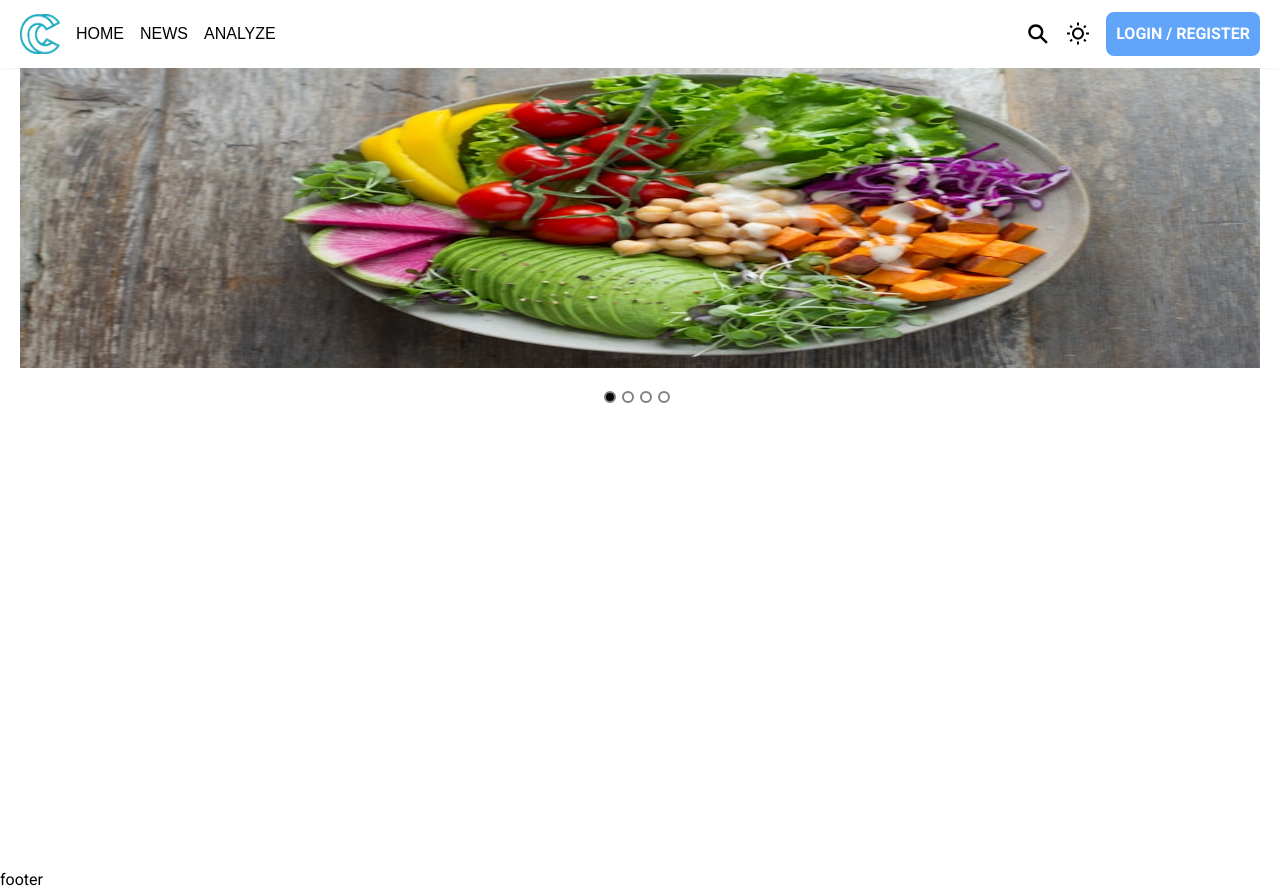
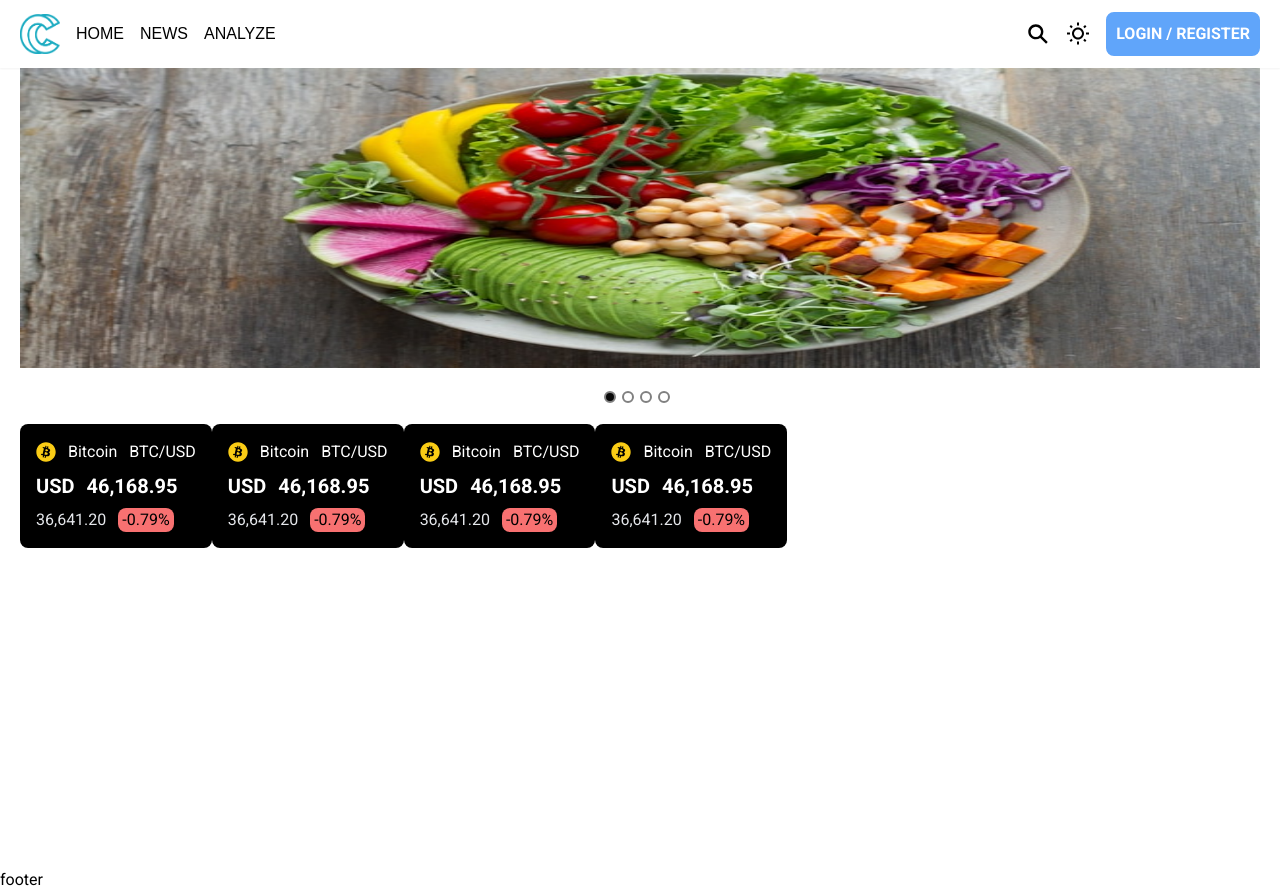
Before and after one commit to adelorosia/crypto_currency_front, a React (Vite) app: page / in a window 1280 px wide. Built offline with nearby package versions, Linux system fonts and the light colour scheme; no server answers; a web font is replaced by a local one.

Commit message:
nicht finish (#7)
Co-authored-by: Khalil <Khalil.haouas@gmail.com>

```diff
--- a/src/components/slider/SliderCoins.tsx
+++ b/src/components/slider/SliderCoins.tsx
@@ -1,13 +1,22 @@
-const SliderCoins = () => {
-    return (
-        <div>
-            <div>
-
-            </div>
-            <div></div>
-            <div></div>
-        </div>
-    );
+export interface ISliderCoins {
+  id: string;
+  component: JSX.Element;
 }
 
+interface SliderCoinProps {
+  sliderCoin: ISliderCoins[];
+}
+
+const SliderCoins = ({ sliderCoin }: SliderCoinProps) => {
+  return (
+   <div className=" flex gap-3">
+     <div className="flex w-full" >
+      {sliderCoin.map((item, index) => (
+        <div className="flex" key={index}>{item.component}</div>
+      ))}
+    </div>
+   </div>
+  );
+};
+
 export default SliderCoins;
--- a/src/pages/HomePage.tsx
+++ b/src/pages/HomePage.tsx
@@ -1,5 +1,7 @@
 import MaxWithWrapper from "../components/MaxWithWrapper";
 import MainSlider, { ICarouselItem } from "../components/slider/MainSlider";
+import SliderCoins, { ISliderCoins } from "../components/slider/SliderCoins";
+import { FaBitcoin } from "react-icons/fa";
 
 const items: ICarouselItem[] = [
   {
@@ -24,10 +26,82 @@ const items: ICarouselItem[] = [
   },
 ];
 
+const sliderCoin = [
+  {
+    id:"1",
+    component:  <div className="mt-4 bg-black p-4 flex flex-col  gap-2 rounded-lg w-full">
+    <div className=" flex  items-center text-white gap-3">
+      <FaBitcoin  className=" text-xl text-yellow-400"/>
+      <p>Bitcoin</p>
+      <p>BTC/USD</p>
+    </div>
+    <div className=" flex gap-3 text-white">
+      <span className=" font-bold text-xl">USD</span><span className=" text-xl font-bold">46,168.95</span>
+    </div>
+    <div className=" flex gap-3">
+      <span className=" text-gray-200">36,641.20</span> <span className="bg-red-400 rounded-lg px-1">-0.79%</span>
+    </div>
+  </div>
+
+  },
+  {
+    id:"2",
+    component:  <div className="mt-4 bg-black  p-4 flex flex-col  gap-2 rounded-lg w-full">
+    <div className=" flex  items-center text-white gap-3">
+      <FaBitcoin  className=" text-xl text-yellow-400"/>
+      <p>Bitcoin</p>
+      <p>BTC/USD</p>
+    </div>
+    <div className=" flex gap-3 text-white">
+      <span className=" font-bold text-xl">USD</span><span className=" text-xl font-bold">46,168.95</span>
+    </div>
+    <div className=" flex gap-3">
+      <span className=" text-gray-200">36,641.20</span> <span className="bg-red-400 rounded-lg px-1">-0.79%</span>
+    </div>
+  </div>
+
+  },
+  {
+    id:"3",
+    component:  <div className="mt-4 bg-black  p-4 flex flex-col  gap-2 rounded-lg w-full">
+    <div className=" flex  items-center text-white gap-3">
+      <FaBitcoin  className=" text-xl text-yellow-400"/>
+      <p>Bitcoin</p>
+      <p>BTC/USD</p>
+    </div>
+    <div className=" flex gap-3 text-white">
+      <span className=" font-bold text-xl">USD</span><span className=" text-xl font-bold">46,168.95</span>
+    </div>
+    <div className=" flex gap-3">
+      <span className=" text-gray-200">36,641.20</span> <span className="bg-red-400 rounded-lg px-1">-0.79%</span>
+    </div>
+  </div>
+
+  },
+  {
+    id:"4",
+    component:  <div className="mt-4 bg-black  p-4 flex flex-col  gap-2 rounded-lg w-full">
+    <div className=" flex  items-center text-white gap-3">
+      <FaBitcoin  className=" text-xl text-yellow-400"/>
+      <p>Bitcoin</p>
+      <p>BTC/USD</p>
+    </div>
+    <div className=" flex gap-3 text-white">
+      <span className=" font-bold text-xl">USD</span><span className=" text-xl font-bold">46,168.95</span>
+    </div>
+    <div className=" flex gap-3">
+      <span className=" text-gray-200">36,641.20</span> <span className="bg-red-400 rounded-lg px-1">-0.79%</span>
+    </div>
+  </div>
+
+  },
+]
+
 const HomePage = () => {
   return (
     <MaxWithWrapper>
       <MainSlider items={items} />
+      <SliderCoins sliderCoin={sliderCoin}/>
     </MaxWithWrapper>
   );
 };
```
